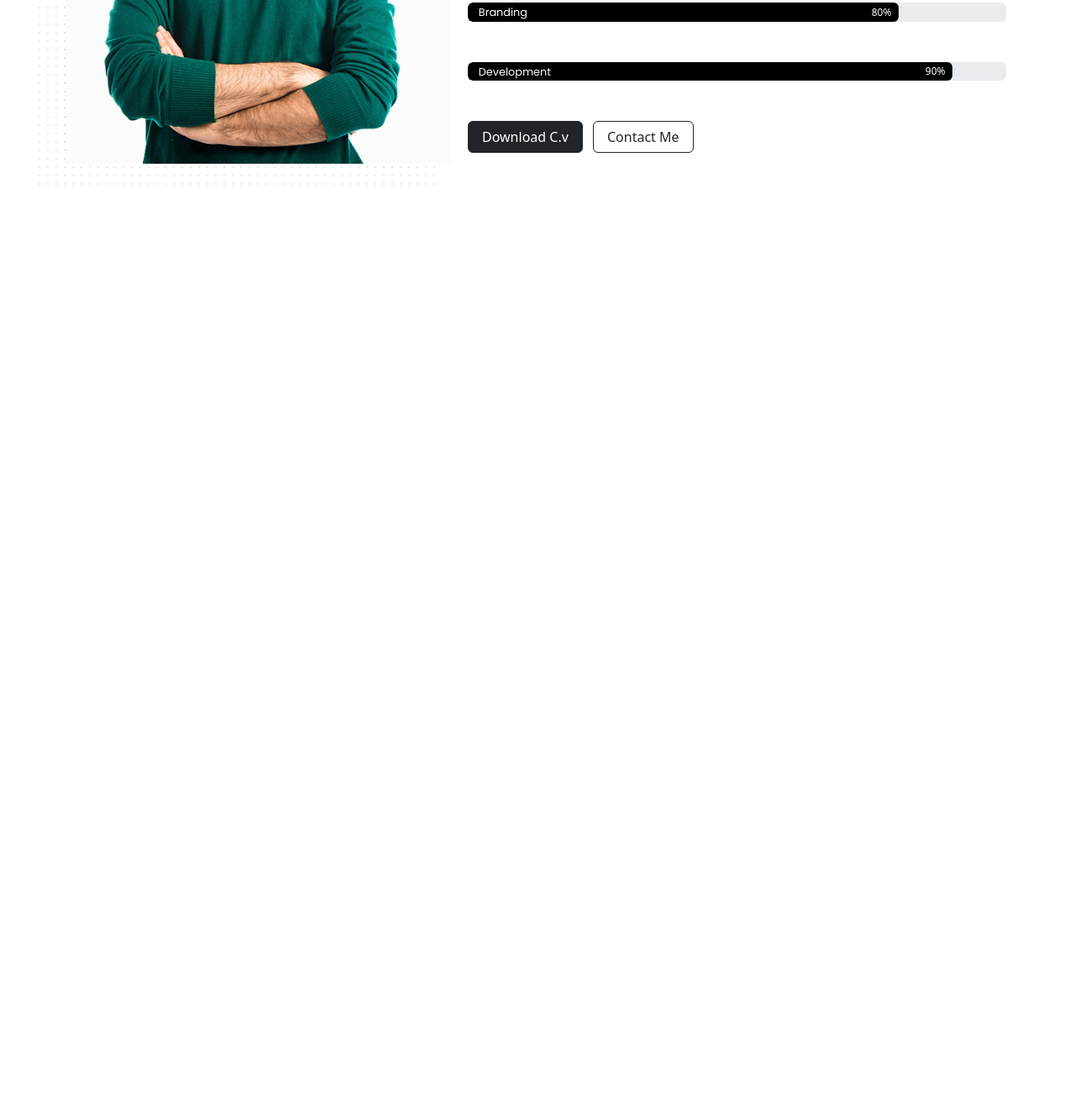
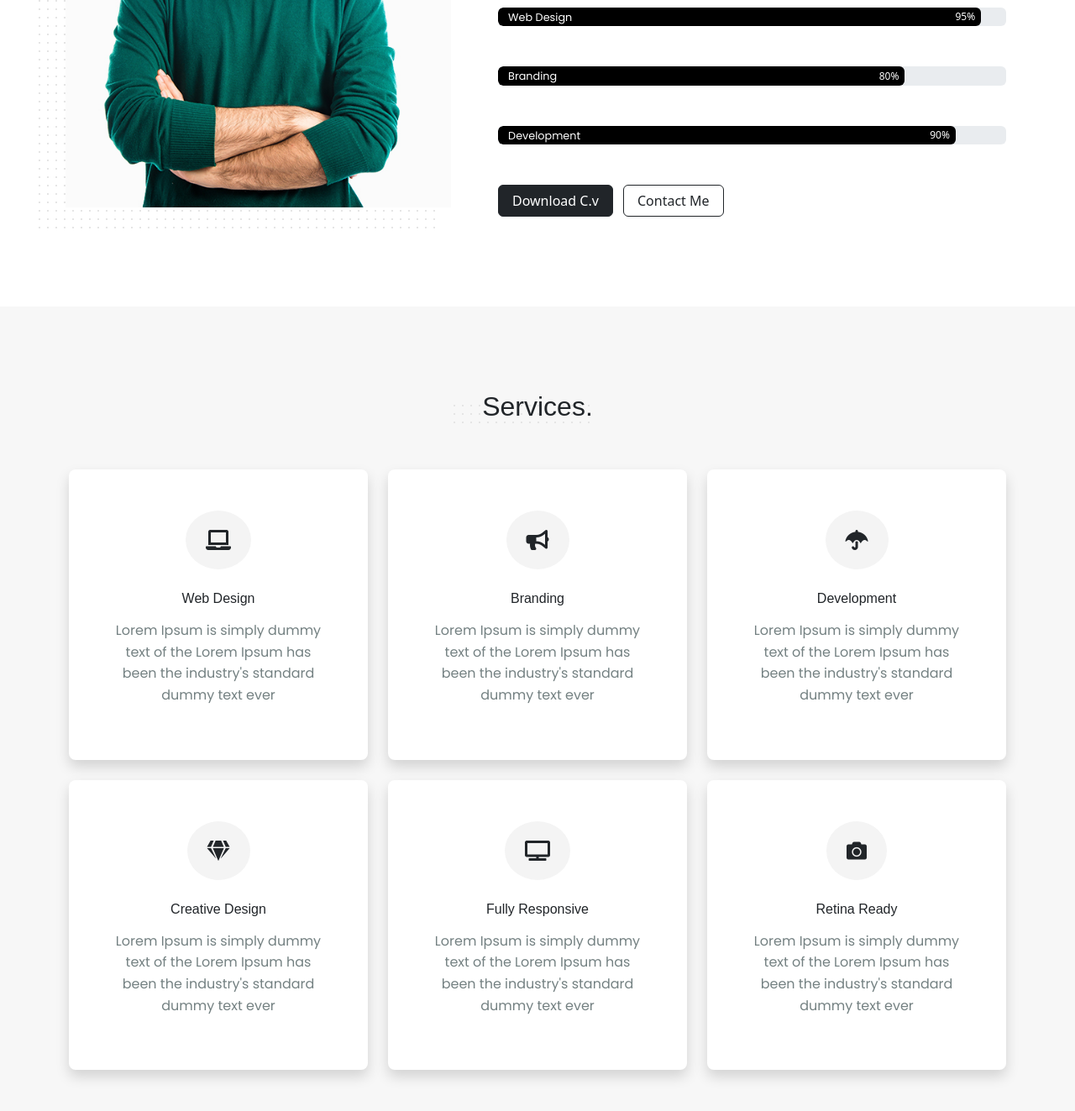
Before and after one commit to FaresAhmed50/Daniels, a plain HTML site: page index.html in a window 1280 px wide. Shown: the part 1187-2510 px from the top of the page at 84% size. Before the commit the page ends 1478 px from the top, so only its background shows below. Drawn offline with Linux system fonts and the light colour scheme; a web font is replaced by a local one.

Commit message:
Adding the Services section

```diff
--- a/css/About.css
+++ b/css/About.css
@@ -91,6 +91,7 @@
 
 .About__content{
 
+
     p{
         color: var(--secondary-color);
         line-height: 1.5rem;
--- /dev/null
+++ b/css/Services.css
@@ -0,0 +1,46 @@
+
+.services__heading h2{
+    z-index: 2;
+}
+.services__heading h2:before{
+
+    content: "";
+    position: absolute;
+
+    width: 15%;
+    height: 30%;
+    top: 20%;
+    left: calc(50% - 100px);
+    background-image: url("../asset/imgs/dots.png");
+
+    z-index: -1;
+}
+
+.bg-change{
+    background-color: var(--bg-color);
+}
+
+.card-text{
+
+    p{
+        line-height: 1.6rem;
+        color: var(--secondary-color);
+    }
+}
+
+
+.card-img span{
+    background-color: #f4f4f4;
+    transition: all  0.3s ease-in-out;
+}
+
+
+.card__:hover{
+    .card-img span{
+        background-color: black;
+    }
+
+    .card-img i{
+        color: white;
+    }
+}
--- a/css/style.css
+++ b/css/style.css
@@ -1,5 +1,6 @@
 @import url(header.css);
 @import url(About.css);
+@import url(Services.css);
 
 
 
@@ -9,12 +10,20 @@
     --main-color: #343434;
     --secondary-color: #748182;
     --secondary-color-rgb : rgb(116, 129, 130);
-    --main-font: "Montserrat-black" , sans-serif
+    --main-font: "Montserrat-black" , sans-serif;
+    --bg-color: #f7f7f7;
+}
 
+*{
+    box-sizing: border-box;
 }
 
 .color-white{
     color: white;
+}
+
+.sec-padding{
+    padding: 100px 0 70px 0;
 }
 
 
@@ -60,4 +69,34 @@ p{
         }
     }
 
+    .services__heading h2:before{
+        width: 25%;
+        left: calc(50% - 85px);
+    }
+
 }
+
+
+@media screen and (max-width : 700px) {
+
+    .progress-edit_1::after{
+        left: 87%;
+    }
+
+    .progress-edit_2::after{
+        left: 73%;
+    }
+
+    .progress-edit_3::after{
+        left: 83%;
+    }
+
+    .About__content{
+        margin-top: 2rem;
+    }
+
+    .services__heading h2:before{
+        width: 30%;
+        left: calc(50% - 80px);
+    }
+}
--- a/index.html
+++ b/index.html
@@ -30,19 +30,19 @@
             <a class="nav-link px-0  color-white" href="#About">About</a>
           </li>
           <li class="nav-item mx-3">
-            <a class="nav-link px-0 color-white" href="#">Services</a>
+            <a class="nav-link px-0 color-white" href="#Services">Services</a>
           </li>
           <li class="nav-item mx-3">
-            <a class="nav-link px-0 color-white">works</a>
+            <a class="nav-link px-0 color-white" href="#works">works</a>
           </li>
           <li class="nav-item mx-3">
-            <a class="nav-link px-0 color-white">Clients</a>
+            <a class="nav-link px-0 color-white" href="#clients">Clients</a>
           </li>
           <li class="nav-item mx-3">
-            <a class="nav-link px-0 color-white">Team</a>
+            <a class="nav-link px-0 color-white" href="#team">Team</a>
           </li>
           <li class="nav-item">
-            <a class="nav-link px-0 color-white">Contant</a>
+            <a class="nav-link px-0 color-white" href="#contant">Contant</a>
           </li>
         </ul>
       </div>
@@ -88,14 +88,14 @@
   </header>
 
 
-  <section id="About" >
-    <div class="container  py-5">
+  <section id="About" class="sec-padding" >
+    <div class="container ">
       <div class="row">
         <div class="col-sm-12 col-md-12 col-lg-5 About-img position-relative px-2 mb-sm-5">
-          <img src="asset/imgs/hero.jpg" class="w-100 ">
+          <img src="asset/imgs/hero.jpg" class="w-100">
         </div>
 
-        <div class="col-sm-12 col-md-12 col-lg-7 About__content">
+        <div class="col-sm-12 col-md-12 col-lg-7 ps-5 About__content">
           <h2 class="fs-1 font-effect">About Me.</h2>
           <p class="mb-4">UI / UX Designer & Web Developer</p>
           <p class="mb-5">
@@ -154,6 +154,191 @@
   </section>
 
 
+  <section id="Services" class="bg-change sec-padding">
+
+    <div class="container">
+
+      <div class="services__heading ">
+        <h2 class="text-center pb-5 position-relative ">
+          Services.
+        </h2>
+      </div>
+
+      <div class="row">
+
+        <div class="col-lg-4 text-center   mb-4 rounded-2   card__">
+
+          <div class="p-5 bg-white rounded-3 shadow">
+
+            <div class="card-img mb-5 mt-4">
+              <span class="rounded-circle p-4   ">
+                <i class="fa fa-laptop fa-xl"></i>
+              </span>
+            </div>
+
+            <div class="card-title mb-3">
+              <h3 class="fs-6 fw-lighter">Web Design</h3>
+            </div>
+
+            <div class="card-text">
+              <p>
+                Lorem Ipsum is simply dummy text of the Lorem Ipsum has been the industry's standard dummy text ever
+              </p>
+            </div>
+
+
+          </div>
+
+        </div>
+
+        <div class="col-lg-4 text-center   mb-4 rounded-2   card__">
+
+          <div class="p-5 bg-white rounded-3 shadow">
+
+            <div class="card-img mb-5 mt-4">
+              <span class=" rounded-circle p-4  ">
+                <i class="fa fa-bullhorn fa-xl"></i>
+              </span>
+            </div>
+
+            <div class="card-title mb-3">
+              <h3 class="fs-6 fw-lighter">Branding</h3>
+            </div>
+
+            <div class="card-text">
+              <p>
+                Lorem Ipsum is simply dummy text of the Lorem Ipsum has been the industry's standard dummy text ever
+              </p>
+            </div>
+
+
+          </div>
+
+        </div>
+
+        <div class="col-lg-4 text-center   mb-4 rounded-2   card__">
+
+          <div class="p-5 bg-white rounded-3 shadow">
+
+            <div class="card-img mb-5 mt-4">
+              <span class=" rounded-circle p-4  ">
+                <i class="fa fa-umbrella fa-xl"></i>
+              </span>
+            </div>
+
+            <div class="card-title mb-3">
+              <h3 class="fs-6 fw-lighter">Development</h3>
+            </div>
+
+            <div class="card-text">
+              <p>
+                Lorem Ipsum is simply dummy text of the Lorem Ipsum has been the industry's standard dummy text ever
+              </p>
+            </div>
+
+
+          </div>
+
+        </div>
+
+        <div class="col-lg-4 text-center   mb-4 rounded-2   card__">
+
+          <div class="p-5 bg-white rounded-3 shadow">
+
+            <div class="card-img mb-5 mt-4">
+              <span class=" rounded-circle p-4  ">
+                <i class="fa fa-gem fa-xl"></i>
+              </span>
+            </div>
+
+            <div class="card-title mb-3">
+              <h3 class="fs-6 fw-lighter">Creative Design</h3>
+            </div>
+
+            <div class="card-text">
+              <p>
+                Lorem Ipsum is simply dummy text of the Lorem Ipsum has been the industry's standard dummy text ever
+              </p>
+            </div>
+
+
+          </div>
+
+        </div>
+
+
+        <div class="col-lg-4 text-center   mb-4 rounded-2   card__">
+
+          <div class="p-5 bg-white rounded-3 shadow">
+
+            <div class="card-img mb-5 mt-4">
+              <span class=" rounded-circle p-4  ">
+                <i class="fa fa-television fa-xl"></i>
+              </span>
+            </div>
+
+            <div class="card-title mb-3">
+              <h3 class="fs-6 fw-lighter">Fully Responsive</h3>
+            </div>
+
+            <div class="card-text">
+              <p>
+                Lorem Ipsum is simply dummy text of the Lorem Ipsum has been the industry's standard dummy text ever
+              </p>
+            </div>
+
+
+          </div>
+
+        </div>
+
+
+        <div class="col-lg-4 text-center   mb-4 rounded-2   card__">
+
+          <div class="p-5 bg-white rounded-3 shadow">
+
+            <div class="card-img mb-5 mt-4">
+              <span class=" rounded-circle p-4  ">
+                <i class="fa fa-camera fa-xl"></i>
+              </span>
+            </div>
+
+            <div class="card-title mb-3">
+              <h3 class="fs-6 fw-lighter">Retina Ready</h3>
+            </div>
+
+            <div class="card-text">
+              <p>
+                Lorem Ipsum is simply dummy text of the Lorem Ipsum has been the industry's standard dummy text ever
+              </p>
+            </div>
+
+
+          </div>
+
+        </div>
+
+
+
+        </div>
+
+
+
+
+
+
+
+    </div>
+
+
+
+
+
+
+
+  </section>
+
+
 
   <script src="js/bootstrap.bundle.js"></script>
 </body>
```
